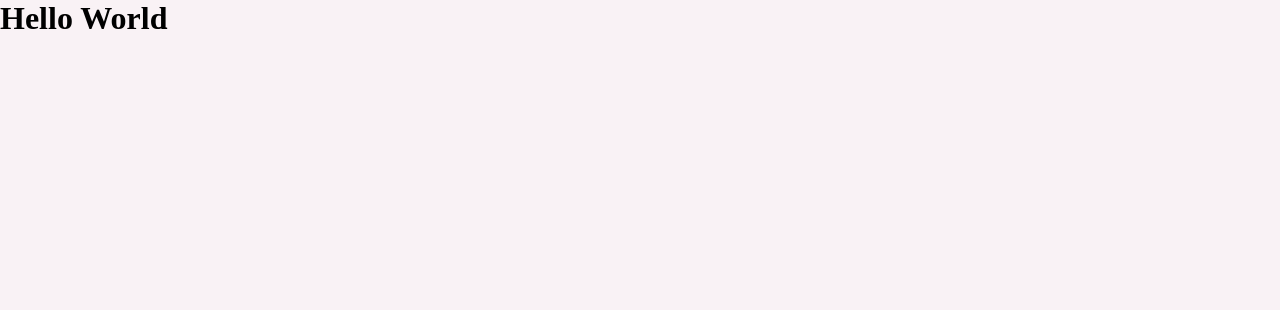
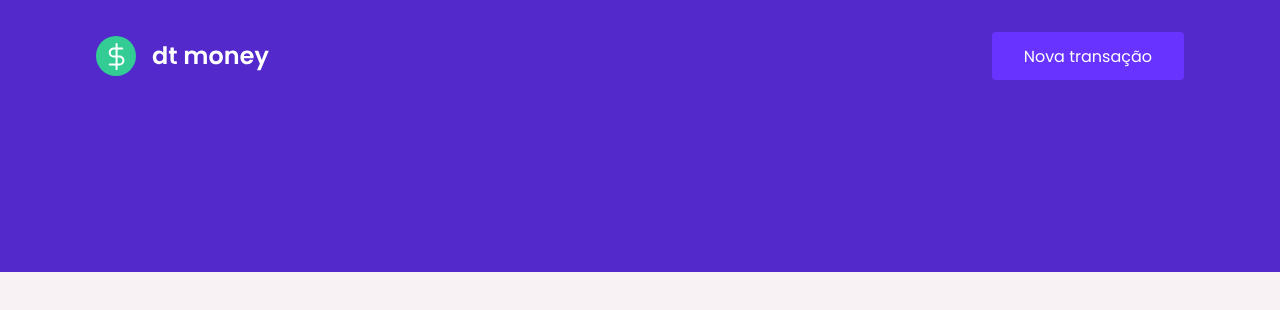
Before and after one commit to guilhermezobel/project-dtmoney, a React (Create React App) app in the folder dtmoney/: page / in a window 1280 px wide. Shown: the top 310 px of the page. Built offline with nearby package versions, Linux system fonts and the light colour scheme.

Commit message:
Feat: Component Header

```diff
--- a/dtmoney/src/App.tsx
+++ b/dtmoney/src/App.tsx
@@ -1,11 +1,12 @@
+import { Header } from "./components/Header";
 import { GlobalStyle } from "./styles/global";
 
 export function App() {
   return (
-    <div className="App">
-      <h1>Hello World</h1>
+    <>
+      <Header />
       <GlobalStyle />
-    </div>
+    </>
   );
 }
 
--- /dev/null
+++ b/dtmoney/src/components/Header/index.tsx
@@ -0,0 +1,17 @@
+import logoImg from '../../assets/logo.svg'
+import { Container, Content } from '../styles'
+
+
+
+export function Header() {
+  return (
+    <Container>
+      <Content>
+        <img src={logoImg} alt="dt money" />
+        <button type="button">
+          Nova transação
+        </button>
+      </Content>
+    </Container>
+  )
+}
--- /dev/null
+++ b/dtmoney/src/components/styles.ts
@@ -0,0 +1,32 @@
+import styled from "styled-components";
+
+export const Container = styled.header`
+  background: var(--blue);
+`;
+
+export const Content = styled.div`
+  max-width: 1120px;
+  margin: 0 auto;
+
+  padding: 2rem 1rem 12rem;
+  display: flex;
+  align-items: center;
+  justify-content: space-between;
+
+  button {
+    font-size: 1rem;
+    color: #fff;
+    background: var(--blue-light);
+    border: 0;
+    padding: 0 2rem;
+    border-radius: 0.25rem;
+    height: 3rem;
+
+    transition: filter 0.2s;
+
+    &:hover {
+      filter: brightness(0.9)
+    }
+  }
+
+`;
```
